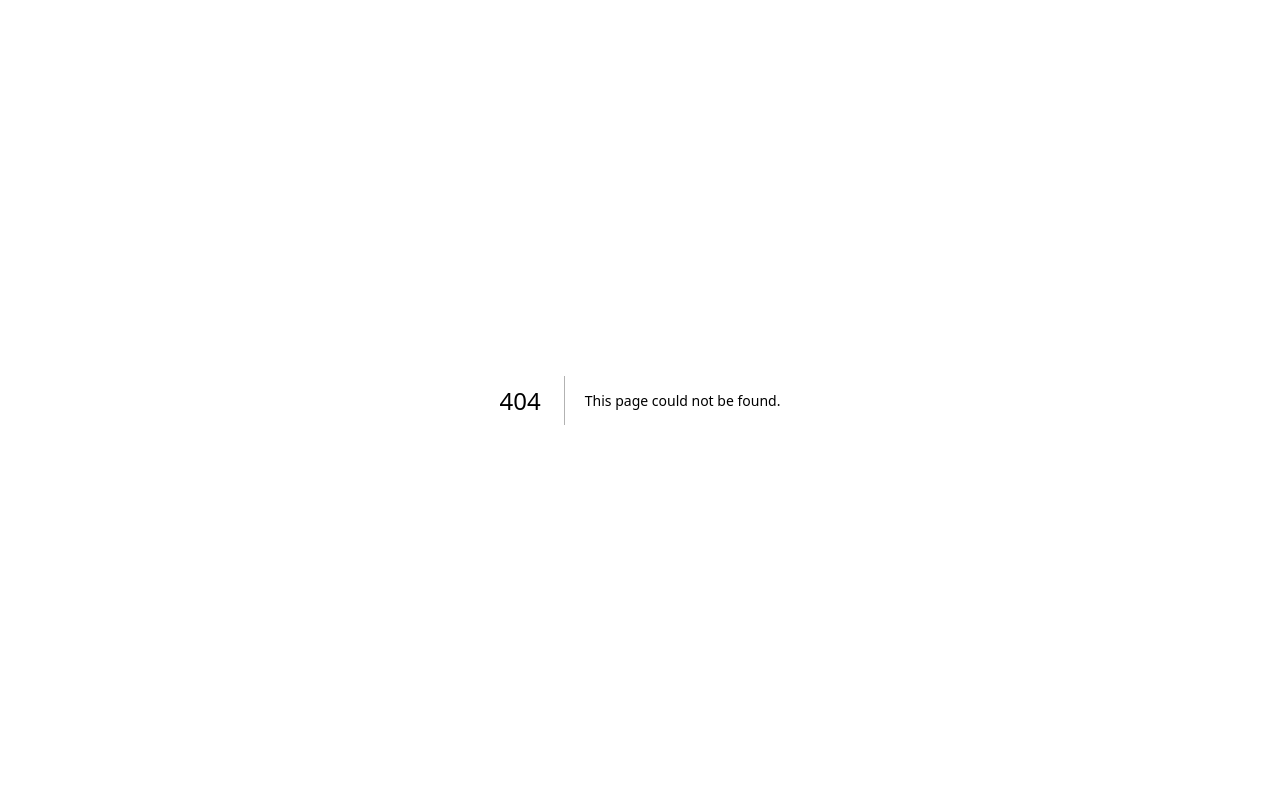
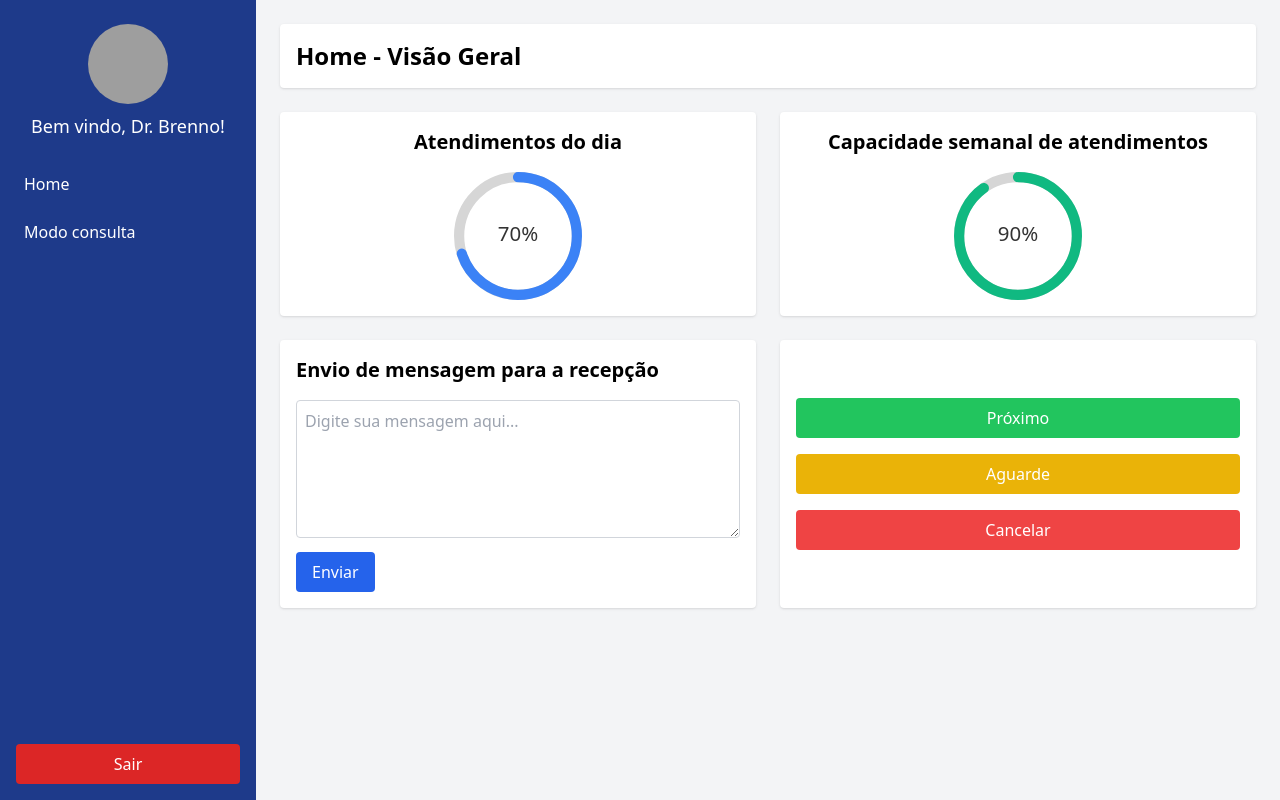
Before and after one commit to AWTECHTHE/XCLINIC-FULL, a Next.js app: page /homedoctor in a window 1280 px wide. Before the commit this address had no page. Built offline with nearby package versions, Linux system fonts and the light colour scheme; grey boxes are pictures that could not be loaded.

Commit message:
create: tela homedoctor

```diff
--- a/package.json
+++ b/package.json
@@ -17,6 +17,7 @@
     "framer-motion": "^12.4.2",
     "next": "15.1.7",
     "react": "^19.0.0",
+    "react-circular-progressbar": "^2.2.0",
     "react-dom": "^19.0.0",
     "react-icons": "^5.4.0"
   },
--- /dev/null
+++ b/src/app/components/Sidebar.tsx
@@ -0,0 +1,49 @@
+
+
+import React from 'react';
+
+export default function Sidebar() {
+  return (
+    <aside className="w-64 bg-blue-900 text-white flex flex-col">
+      {/* Cabeçalho da Sidebar */}
+   <div className="p-6 flex flex-col items-center">
+        {/*  Imagem/Avatar do Médico  */}
+        <img
+          src="/doctor-avatar.png"
+          alt="Avatar do Médico"
+          className="w-20 h-20 rounded-full mb-2"
+        />
+        <p className="text-lg">Bem vindo, Dr. Brenno!</p>
+      </div>
+
+      {/* Menu de Navegação */}
+      <nav className="flex-1 px-4">
+        <ul className="space-y-2">
+          <li>
+            <a
+              href="#"
+              className="block py-2 px-2 rounded hover:bg-blue-800 transition"
+            >
+              Home
+            </a>
+          </li>
+          <li>
+            <a
+              href="#"
+              className="block py-2 px-2 rounded hover:bg-blue-800 transition"
+            >
+              Modo consulta
+            </a>
+          </li>
+        </ul>
+      </nav>
+
+      {/* Botão de Sair */}
+      <div className="p-4">
+        <button className="w-full py-2 bg-red-600 hover:bg-red-700 rounded">
+          Sair
+        </button>
+      </div>
+    </aside>
+  );
+}
--- /dev/null
+++ b/src/pages/homedoctor.tsx
@@ -0,0 +1,99 @@
+import '../styles/globals.css'
+import Sidebar from '@/app/components/Sidebar';
+
+import React from 'react';
+import {
+  CircularProgressbar,
+  buildStyles,
+} from 'react-circular-progressbar';
+import 'react-circular-progressbar/dist/styles.css';
+
+export default function HomeMedico() {
+  // Valores de exemplo para as barras de progresso
+  const atendimentosDoDia = 70; // 70%
+  const capacidadeSemanal = 90; // 90%
+
+  return (
+    <div className="flex min-h-screen">
+      {/* SIDEBAR */}
+   <Sidebar/>
+
+      {/* CONTEÚDO PRINCIPAL */}
+      <main className="flex-1 bg-gray-100 p-6">
+        <div className="bg-white rounded shadow p-4 mb-6">
+          <h1 className="text-2xl font-bold">Home - Visão Geral</h1>
+        </div>
+
+        {/* Cards com barras de progresso */}
+        <div className="grid grid-cols-1 md:grid-cols-2 gap-6 mb-6">
+          {/* Card 1: Atendimentos do dia */}
+          <div className="bg-white rounded shadow p-4 flex flex-col items-center">
+            <h2 className="text-xl font-semibold mb-4">Atendimentos do dia</h2>
+            <div className="w-32 h-32">
+              <CircularProgressbar
+                value={atendimentosDoDia}
+                text={`${atendimentosDoDia}%`}
+                styles={buildStyles({
+                  textSize: '16px',
+                  pathColor: '#3b82f6', // azul
+                  textColor: '#333',
+                  trailColor: '#d6d6d6',
+                })}
+              />
+            </div>
+          </div>
+
+          {/* Card 2: Capacidade semanal de atendimentos */}
+          <div className="bg-white rounded shadow p-4 flex flex-col items-center">
+            <h2 className="text-xl font-semibold mb-4">
+              Capacidade semanal de atendimentos
+            </h2>
+            <div className="w-32 h-32">
+              <CircularProgressbar
+                value={capacidadeSemanal}
+                text={`${capacidadeSemanal}%`}
+                styles={buildStyles({
+                  textSize: '16px',
+                  pathColor: '#10b981', // verde
+                  textColor: '#333',
+                  trailColor: '#d6d6d6',
+                })}
+              />
+            </div>
+          </div>
+        </div>
+
+        {/* Seção de mensagem e botões */}
+        <div className="grid grid-cols-1 md:grid-cols-2 gap-6">
+          {/* Envio de mensagem para a recepção */}
+          <div className="bg-white rounded shadow p-4">
+            <h2 className="text-xl font-semibold mb-4">
+              Envio de mensagem para a recepção
+            </h2>
+            <textarea
+              className="w-full border border-gray-300 rounded p-2 mb-2"
+              rows={5}
+              placeholder="Digite sua mensagem aqui..."
+            ></textarea>
+            <button className="bg-blue-600 text-white px-4 py-2 rounded hover:bg-blue-700">
+              Enviar
+            </button>
+          </div>
+
+          {/* Botões de ação */}
+          <div className="bg-white rounded shadow p-4 flex flex-col justify-center items-center">
+            <button className="w-full bg-green-500 hover:bg-green-600 text-white px-4 py-2 rounded mb-4">
+              Próximo
+            </button>
+            <button className="w-full bg-yellow-500 hover:bg-yellow-600 text-white px-4 py-2 rounded mb-4">
+              Aguarde
+            </button>
+            <button className="w-full bg-red-500 hover:bg-red-600 text-white px-4 py-2 rounded">
+              Cancelar
+            </button>
+          </div>
+        </div>
+      </main>
+    </div>
+  );
+}
--- a/src/pages/login.tsx
+++ b/src/pages/login.tsx
@@ -1,3 +1,4 @@
+import '../styles/globals.css'
 import { useState } from 'react';
 
 export default function Login() {
--- /dev/null
+++ b/src/pages/medicalagenda.tsx
@@ -0,0 +1,62 @@
+import Sidebar from '@/app/components/Sidebar';
+import '../styles/globals.css'
+
+import React from 'react';
+
+export default function Atendimentos() {
+  // Lista de atendimentos de exemplo
+  const atendimentos = [
+    { id: 1, name: 'João da Cruz', type: 'Consulta', time: '08:00' },
+    { id: 2, name: 'Maria Goes', type: 'Consulta', time: '09:00' },
+    { id: 3, name: 'Thiago Silva', type: 'Retorno', time: '10:30' },
+    { id: 4, name: 'José Gomes', type: 'Retorno', time: '11:00' },
+    { id: 5, name: 'Pedro Lopes', type: 'Consulta', time: '13:00' },
+    { id: 6, name: 'Raimunda A.', type: 'Retorno', time: '14:00' },
+    { id: 7, name: 'João Teixeira', type: 'Consulta', time: '15:00' },
+  ];
+
+  return (
+    <div className="flex min-h-screen">
+      {/* SIDEBAR */}
+      <Sidebar/>
+
+      {/* CONTEÚDO PRINCIPAL */}
+      <main className="flex-1 bg-gray-100 p-6">
+        <div className="bg-white rounded shadow p-4">
+          <h1 className="text-xl font-bold mb-4">
+            Atendimentos do dia: 18/01/2025
+          </h1>
+          <ul className="space-y-4">
+            {atendimentos.map((atendimento) => (
+              <li
+                key={atendimento.id}
+                className="flex items-center justify-between p-2 bg-gray-50 rounded"
+              >
+                {/* Nome do paciente */}
+                <span className="text-gray-700 font-medium">
+                  {atendimento.name}
+                </span>
+
+                {/* Badge de tipo (Consulta ou Retorno) */}
+                <span
+                  className={`px-3 py-1 rounded-full text-white font-semibold ${
+                    atendimento.type === 'Consulta'
+                      ? 'bg-green-500'
+                      : 'bg-blue-500'
+                  }`}
+                >
+                  {atendimento.type}
+                </span>
+
+                {/* Horário */}
+                <span className="text-gray-500">
+                  Horário: {atendimento.time}
+                </span>
+              </li>
+            ))}
+          </ul>
+        </div>
+      </main>
+    </div>
+  );
+}
```
Also changed, not shown: 2 other files (tests, documents, lock files or other folders).
